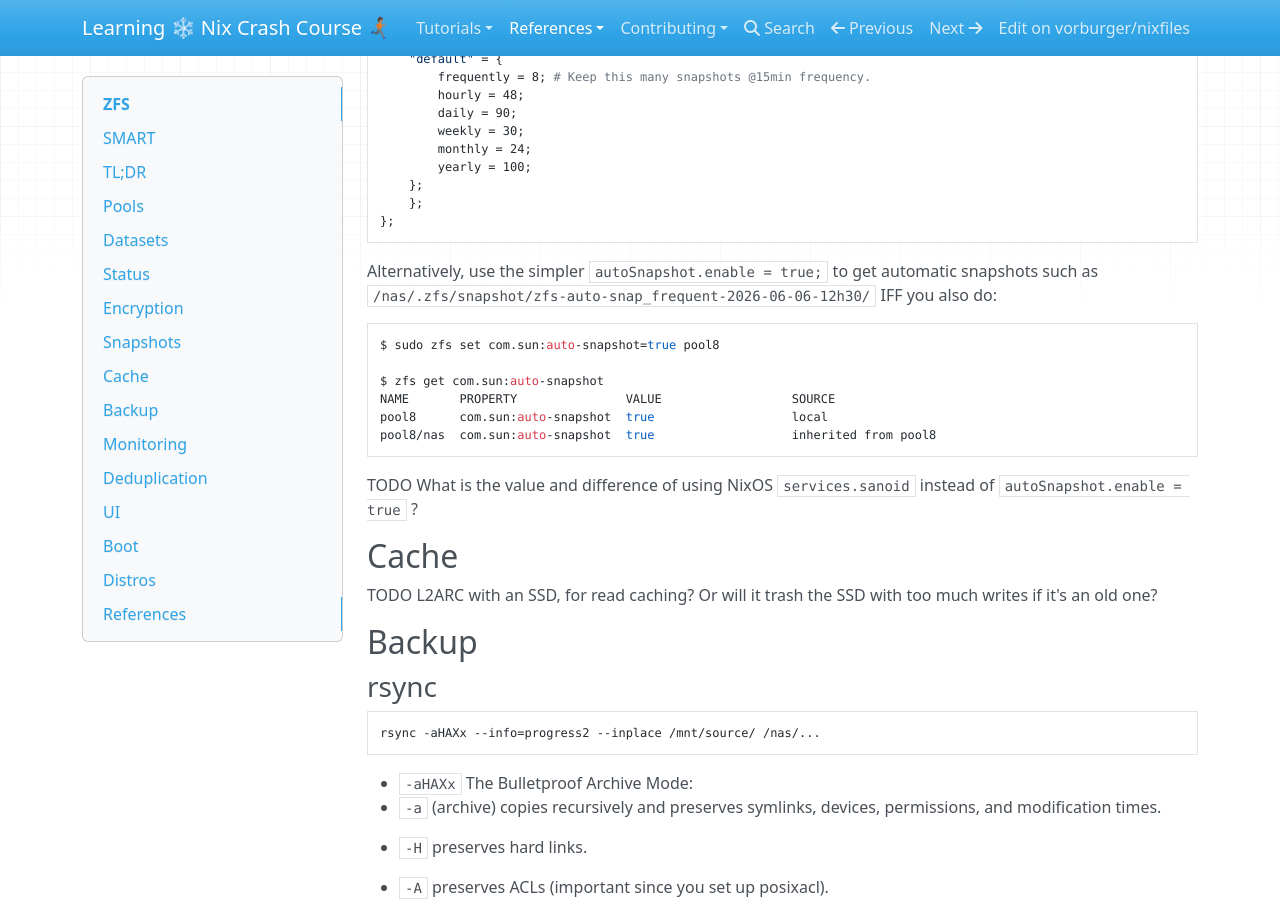
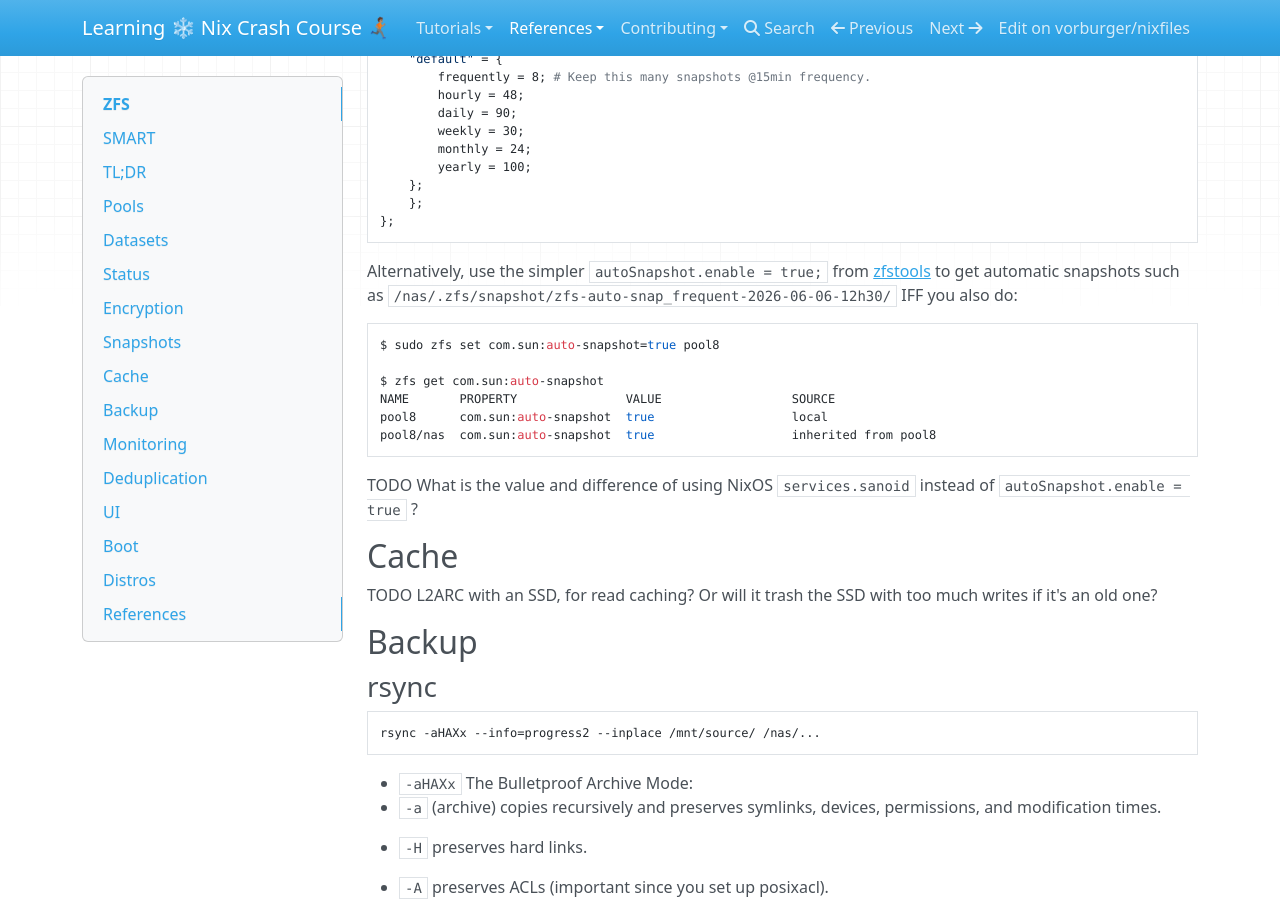
Before and after one commit to vorburger/nixfiles, an MkDocs documentation site: the page built from docs/docs/reference/zfs.md, in a window 1280 px wide and 900 px high, scrolled down 2115 px. Built offline with MkDocs 1.6.1, drawn with Linux system fonts in a browser that asks for light colours; nearby versions of some CDN libraries.

Commit message:
docs: autoSnapshot.enable uses bdrewery/zfstools

```diff
--- a/docs/docs/reference/zfs.md
+++ b/docs/docs/reference/zfs.md
@@ -100,7 +100,8 @@ because it's more flexible, and integrates with [`syncoid`](https://github.com/j
         };
     };
 
-Alternatively, use the simpler `autoSnapshot.enable = true;` to get automatic snapshots
+Alternatively, use the simpler `autoSnapshot.enable = true;`
+from [zfstools](https://github.com/bdrewery/zfstools) to get automatic snapshots
 such as `/nas/.zfs/snapshot/zfs-auto-snap_frequent-2026-06-06-12h30/` IFF you also do:
 
     $ sudo zfs set com.sun:auto-snapshot=true pool8
```
